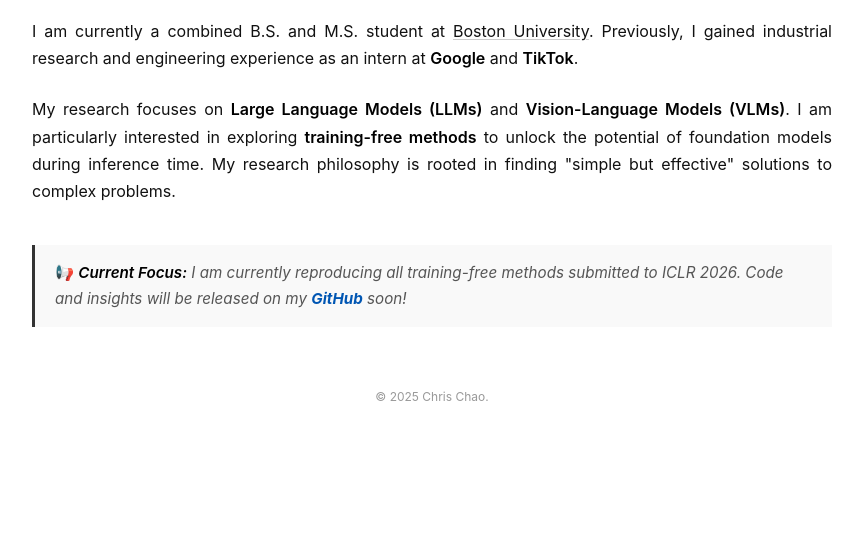
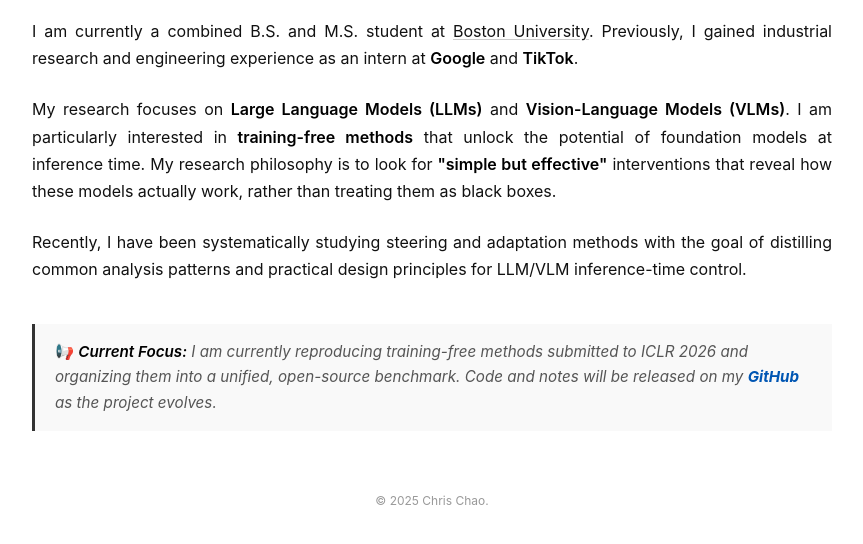
Before and after one commit to Chrischao01/chrischao01.github.io, a plain HTML site: page index.html in a window 1280 px wide. Shown: the part 222-766 px from the top of the page, without its empty margins (208-1071 px from the left). Drawn offline with Linux system fonts and the light colour scheme.

Commit message:
Update index.html

```diff
--- a/index.html
+++ b/index.html
@@ -155,17 +155,37 @@
 
 <div class="bio-text">
     <p>
-                I am currently a combined B.S. and M.S. student at <a href="https://www.bu.edu/" target="_blank">Boston University</a>. Previously, I gained industrial research and engineering experience as an intern at <strong>Google</strong> and <strong>TikTok</strong>.
+        I am currently a combined B.S. and M.S. student at
+        <a href="https://www.bu.edu/" target="_blank">Boston University</a>.
+        Previously, I gained industrial research and engineering experience as an intern at
+        <strong>Google</strong> and <strong>TikTok</strong>.
     </p>
 
     <p>
-                My research focuses on <strong>Large Language Models (LLMs)</strong> and <strong>Vision-Language Models (VLMs)</strong>. I am particularly interested in exploring <strong>training-free methods</strong> to unlock the potential of foundation models during inference time. My research philosophy is rooted in finding "simple but effective" solutions to complex problems.
+        My research focuses on <strong>Large Language Models (LLMs)</strong> and
+        <strong>Vision-Language Models (VLMs)</strong>. I am particularly interested in
+        <strong>training-free methods</strong> that unlock the potential of foundation models
+        at inference time. My research philosophy is to look for
+        <strong>"simple but effective"</strong> interventions that reveal how these models
+        actually work, rather than treating them as black boxes.
+    </p>
+
+    <p>
+        Recently, I have been systematically studying steering and adaptation methods with the goal of
+        distilling common analysis patterns and practical design principles for LLM/VLM
+        inference-time control.
     </p>
 
     <!-- The Highlight Note -->
     <div class="note-box">
         <span style="font-style: normal;">📢</span>
-                <strong>Current Focus:</strong> I am currently reproducing all training-free methods submitted to ICLR 2026. Code and insights will be released on my <a href="https://github.com/Chrischao01/ICLR-2026-Training-free-LLM-Methods" style="text-decoration: none; color: #0056b3; font-weight: bold;">GitHub</a> soon!
+        <strong>Current Focus:</strong> I am currently reproducing training-free methods
+        submitted to ICLR 2026 and organizing them into a unified, open-source benchmark.
+        Code and notes will be released on my
+        <a href="https://github.com/Chrischao01/ICLR-2026-Training-free-LLM-Methods"
+           style="text-decoration: none; color: #0056b3; font-weight: bold;">
+            GitHub
+        </a> as the project evolves.
     </div>
 </div>
 
@@ -173,6 +193,7 @@
     &copy; 2025 Chris Chao.
 </footer>
 
+
     </div>
 
 </body>
```
Lines whose indentation alone changed are shown as unchanged.
